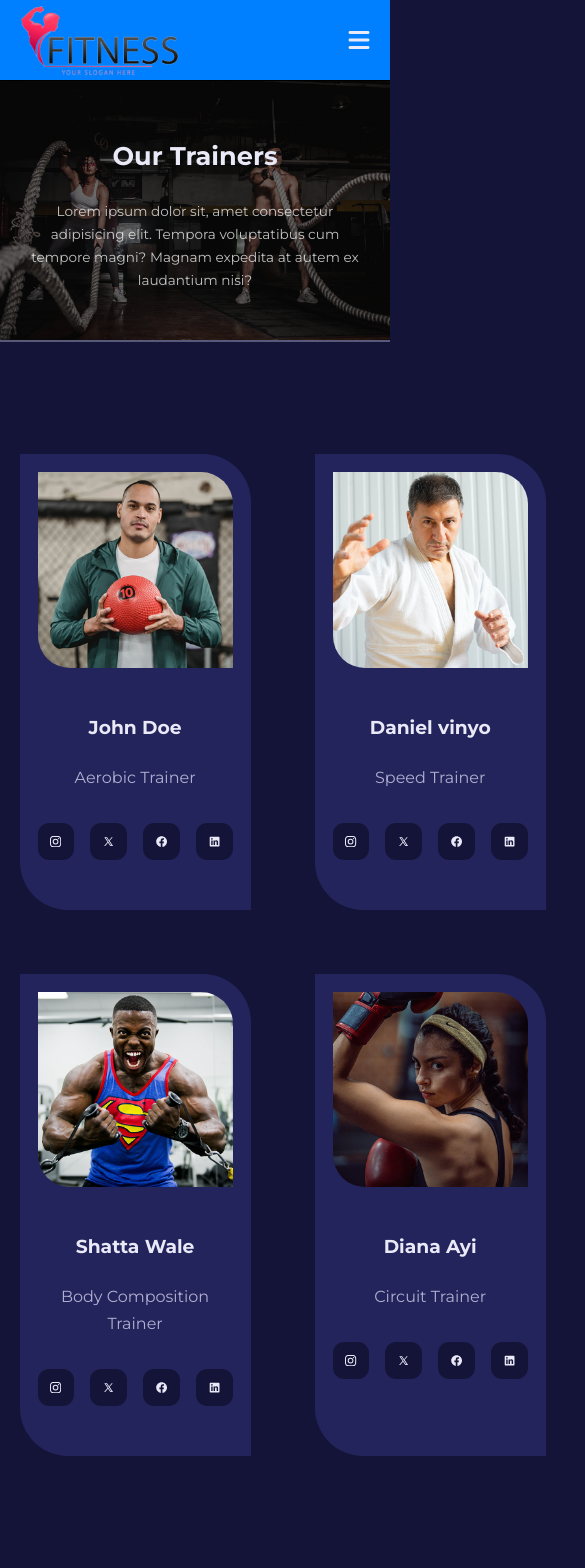
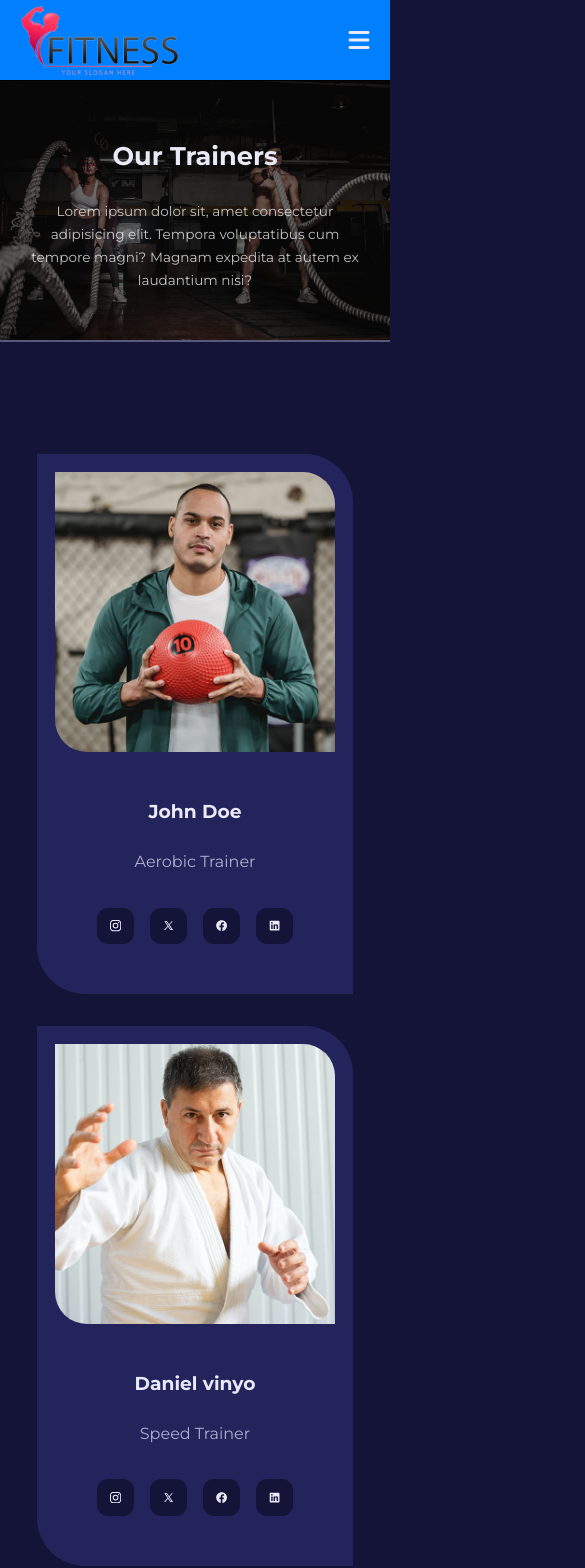
Before and after one commit to promishgrg98/gym-website, a React (Create React App) app: page /trainers in a window 390 px wide. Shown: the top 1568 px of the page, 585 px wide, since content can reach past the window. Built offline with nearby package versions, Linux system fonts and the light colour scheme.

Commit message:
add media queries for trainers page

```diff
--- a/src/pages/trainers/trainers.css
+++ b/src/pages/trainers/trainers.css
@@ -40,3 +40,25 @@
 .trainer:hover  a{
     background: var(--color-gray-500);
 }
+
+
+
+@media screen and (max-width: 1024px) {
+    .trainers_container {
+        grid-template-columns: 1fr 1fr;
+        gap: 2.5rem;
+    }
+}
+
+
+@media screen and (max-width: 600px) {
+    .trainers_container {
+        grid-template-columns: 1fr;
+        gap: 2rem;
+    }
+
+    .card.trainer {
+        width: 90%;
+        margin-inline: auto;
+    }
+}
```
